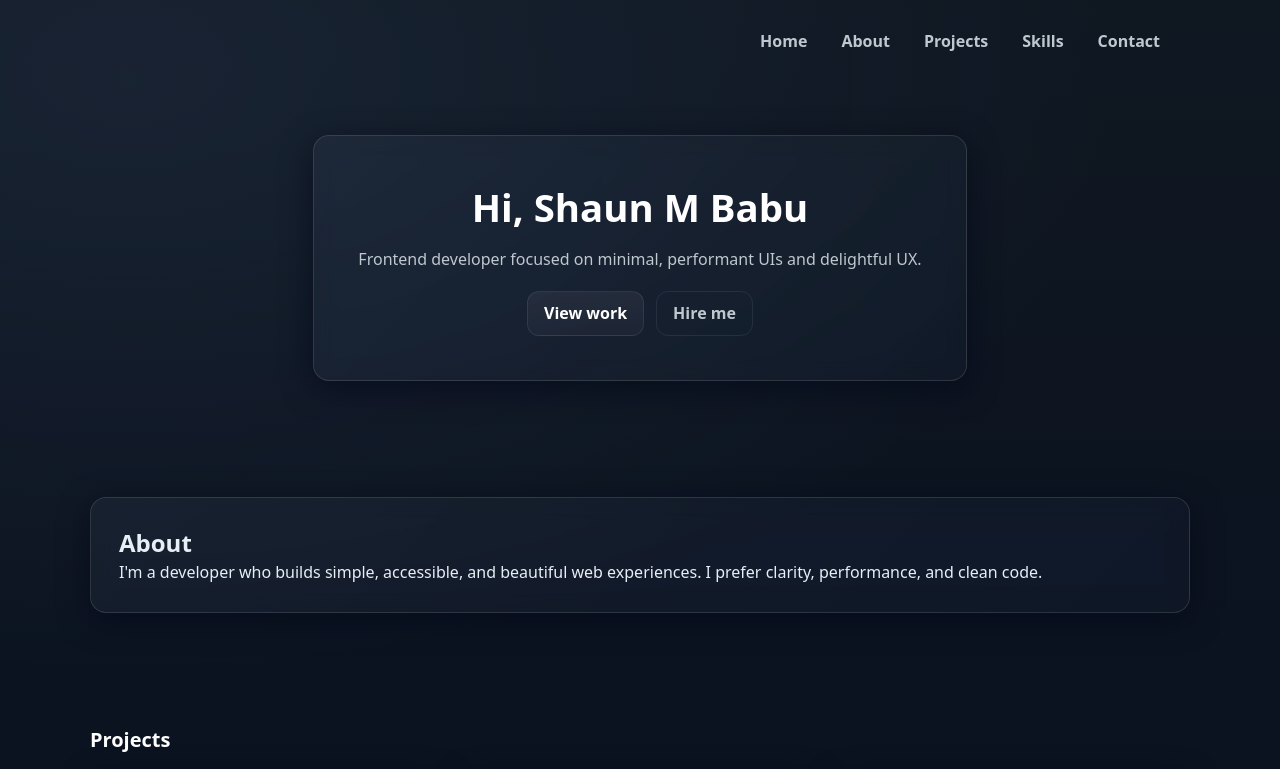
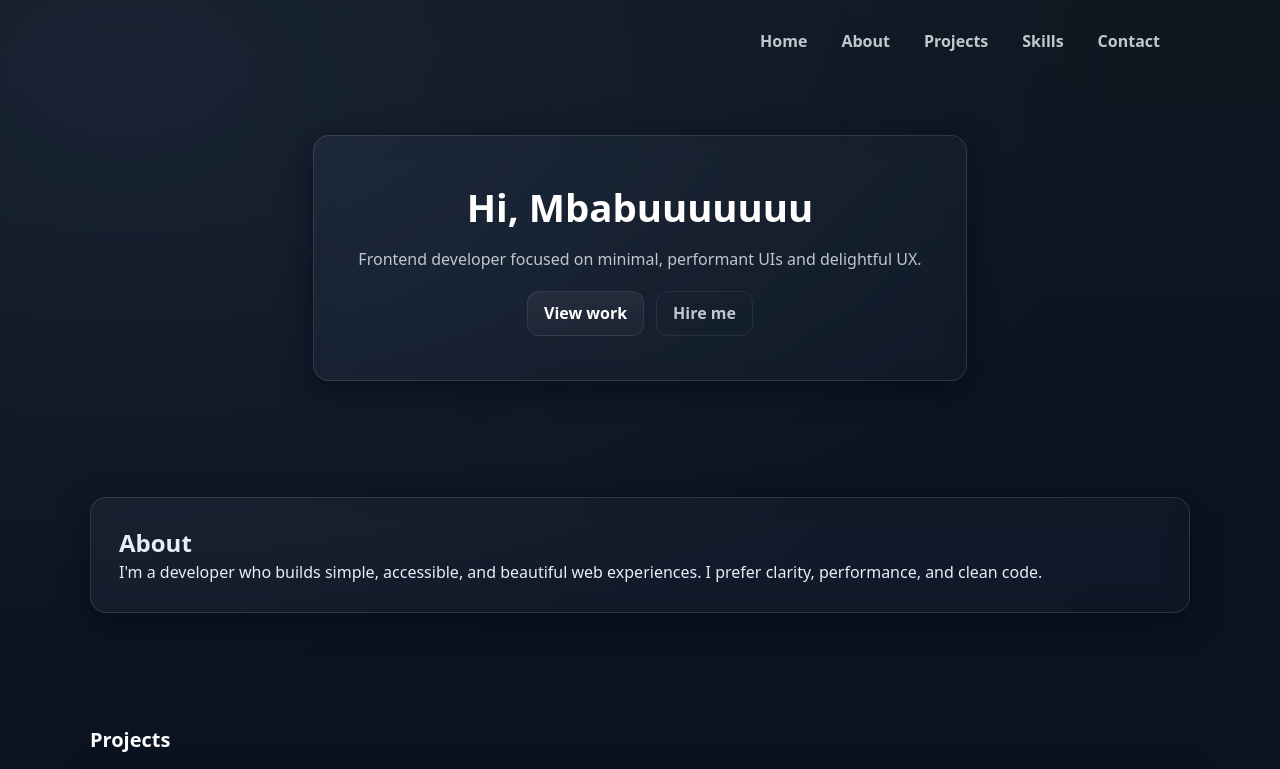
Before and after one commit to shaunmbabu-cell/Portfolio, a plain HTML site: page index.html in a window 1280 px wide. Shown: the top 769 px of the page. Drawn offline with Linux system fonts and the light colour scheme.

Commit message:
Update portfolio title and greeting

```diff
--- a/index.html
+++ b/index.html
@@ -3,7 +3,7 @@
 <head>
   <meta charset="utf-8" />
   <meta name="viewport" content="width=device-width,initial-scale=1" />
-  <title>Portfolio — Your Name</title>
+  <title>My Awesome Portfolio</title>
   <link rel="stylesheet" href="style.css" />
 </head>
 <body>
@@ -25,7 +25,7 @@
 
   <header id="home" class="hero">
     <div class="hero-card container glass">
-      <h1>Hi, Shaun M Babu</h1>
+      <h1>Hi, Mbabuuuuuuu</h1>
       <p>Frontend developer focused on minimal, performant UIs and delightful UX.</p>
       <div class="actions">
         <a class="btn" href="#projects">View work</a>
```
